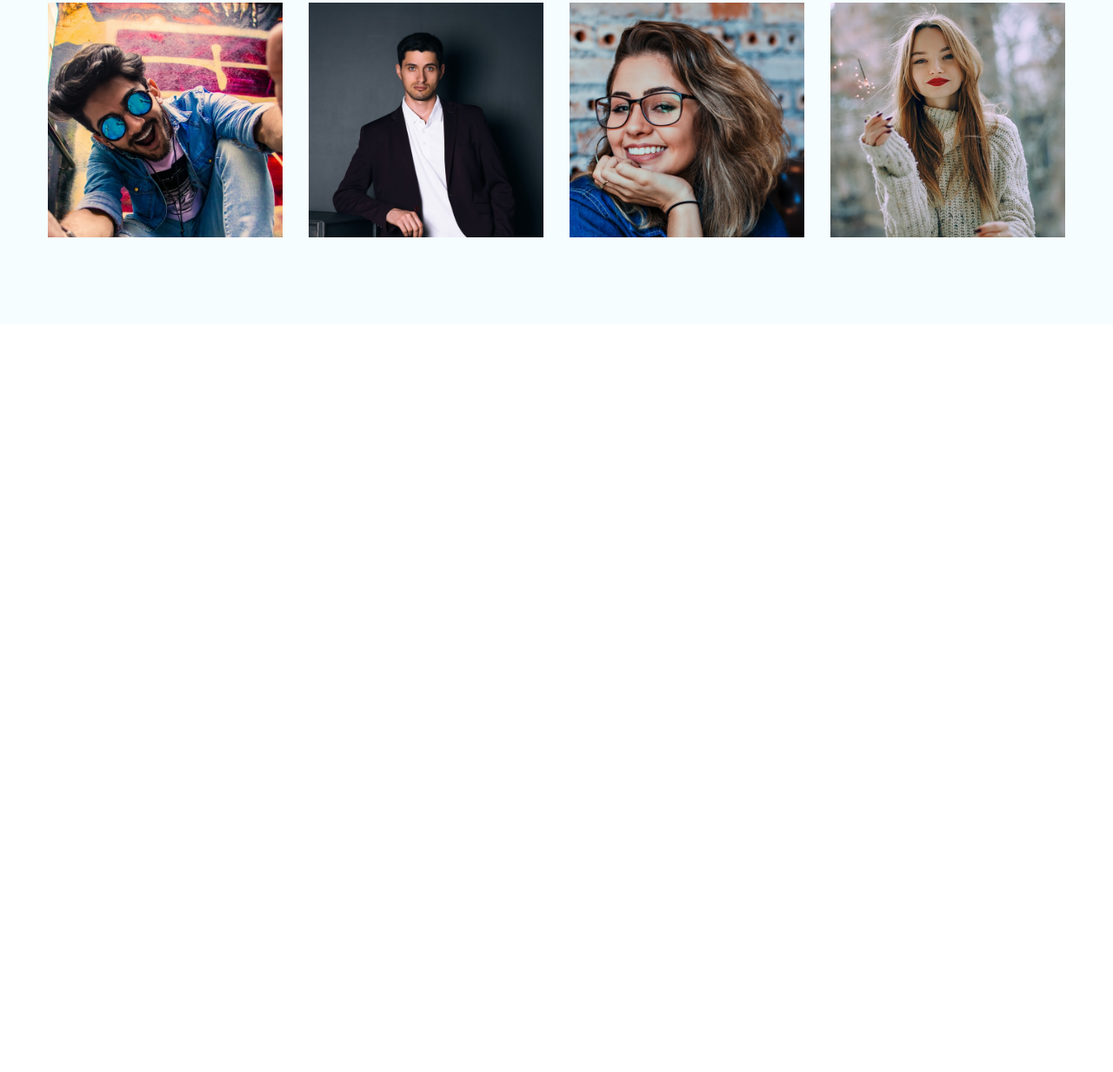
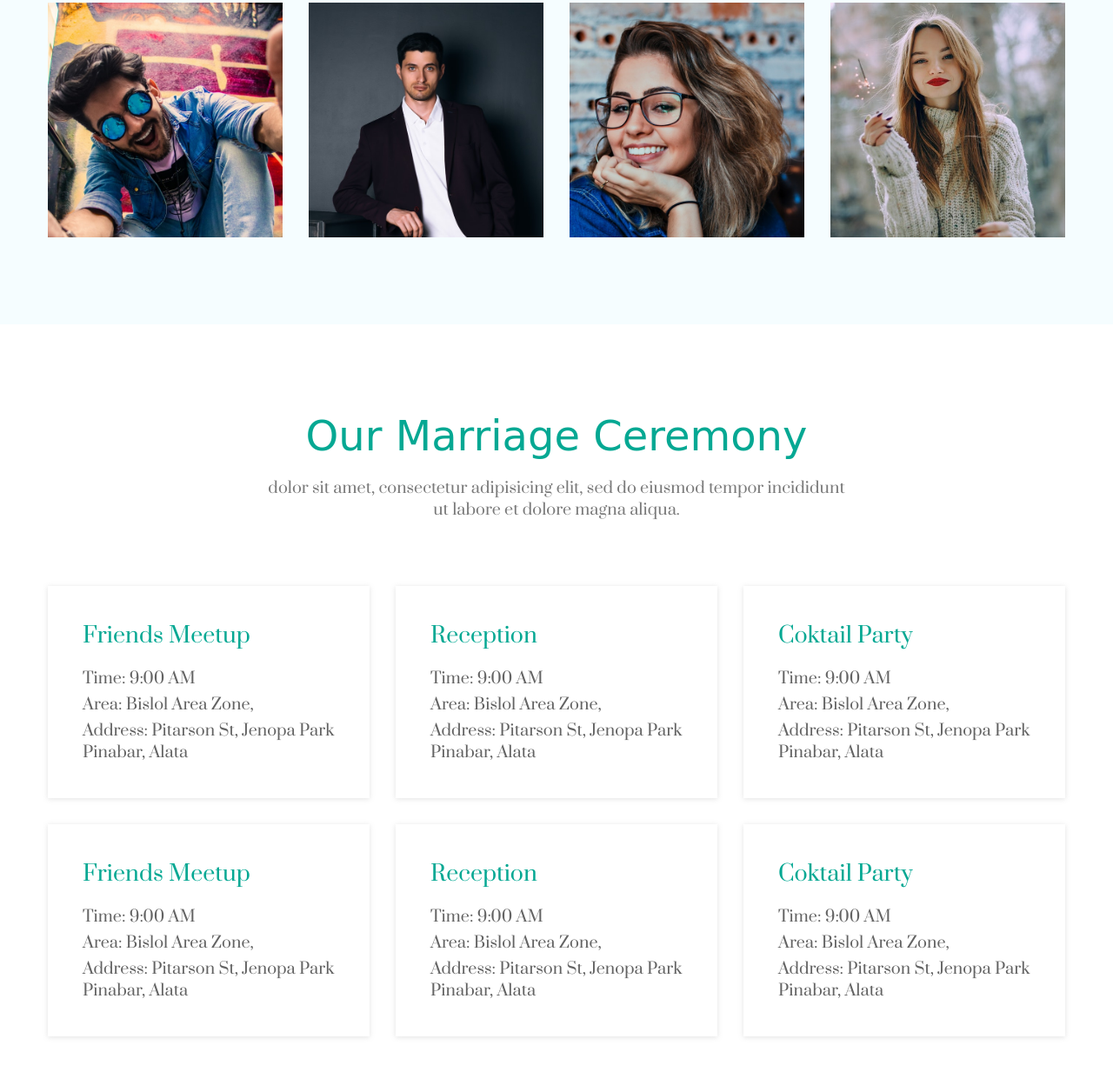
Before and after one commit to Aranthar/Wedding, a plain HTML site: page index.html in a window 1280 px wide. Shown: the part 6706-7939 px from the top of the page at 87% size. Before the commit the page ends 7079 px from the top, so only its background shows below. Drawn offline with Linux system fonts and the light colour scheme; a web font is replaced by a local one.

Commit message:
Ceremony

```diff
--- /dev/null
+++ b/assets/sass/sections/_ceremony.sass
@@ -0,0 +1,44 @@
+.items
+  display: grid
+  grid-template-columns: 1fr 1fr 1fr
+  grid-template-rows: 1fr 1fr
+  gap: 30px
+
+  .item
+    display: flex
+    flex-direction: column
+
+    padding: 40px 25px 40px 40px
+
+    box-shadow: 0px 1px 6px 0px rgba(134, 134, 134, 0.23)
+
+    cursor: pointer
+
+    transition: background-color .3s
+
+    &:hover
+      background-color: $color--dark
+
+      h1, span
+        color: #fff
+
+    h1
+      font-family: $font--prata, serif
+      font-size: 25px
+      font-weight: 400
+
+      margin-bottom: 20px
+
+      transition: color .3s
+
+    span
+      font-family: $font--prata, serif
+      font-size: 18px
+      font-weight: 400
+
+      color: #636363
+
+      transition: color .3s
+
+      &:not(:last-child)
+        margin-bottom: 5px
--- a/assets/sass/style.sass
+++ b/assets/sass/style.sass
@@ -14,3 +14,4 @@
 @import 'sections/_gallery'
 @import 'sections/_story'
 @import 'sections/_people'
+@import 'sections/_ceremony'
--- a/index.html
+++ b/index.html
@@ -313,5 +313,51 @@
       </div>
     </div>
   </section>
+  <section class="section section--ceremony">
+    <div class="container">
+      <div class="section__header">
+        <h1 class="title">Our Marriage Ceremony</h1>
+        <p class="subtitle">dolor sit amet, consectetur adipisicing elit, sed do eiusmod tempor incididunt ut labore et dolore magna aliqua.</p>
+      </div>
+      <div class="items">
+        <div class="item">
+          <h1>Friends Meetup</h1>
+          <span>Time: 9:00 AM</span>
+          <span>Area:  Bislol Area Zone,</span>
+          <span>Address:  Pitarson St, Jenopa Park Pinabar, Alata</span>
+        </div>
+        <div class="item">
+          <h1>Reception</h1>
+          <span>Time: 9:00 AM</span>
+          <span>Area:  Bislol Area Zone,</span>
+          <span>Address:  Pitarson St, Jenopa Park Pinabar, Alata</span>
+        </div>
+        <div class="item">
+          <h1>Coktail Party</h1>
+          <span>Time: 9:00 AM</span>
+          <span>Area:  Bislol Area Zone,</span>
+          <span>Address:  Pitarson St, Jenopa Park Pinabar, Alata</span>
+        </div>
+        <div class="item">
+          <h1>Friends Meetup</h1>
+          <span>Time: 9:00 AM</span>
+          <span>Area:  Bislol Area Zone,</span>
+          <span>Address:  Pitarson St, Jenopa Park Pinabar, Alata</span>
+        </div>
+        <div class="item">
+          <h1>Reception</h1>
+          <span>Time: 9:00 AM</span>
+          <span>Area:  Bislol Area Zone,</span>
+          <span>Address:  Pitarson St, Jenopa Park Pinabar, Alata</span>
+        </div>
+        <div class="item">
+          <h1>Coktail Party</h1>
+          <span>Time: 9:00 AM</span>
+          <span>Area:  Bislol Area Zone,</span>
+          <span>Address:  Pitarson St, Jenopa Park Pinabar, Alata</span>
+        </div>
+      </div>
+    </div>
+  </section>
 </body>
 </html>
```
Also changed, not shown: assets/css/style.css.
